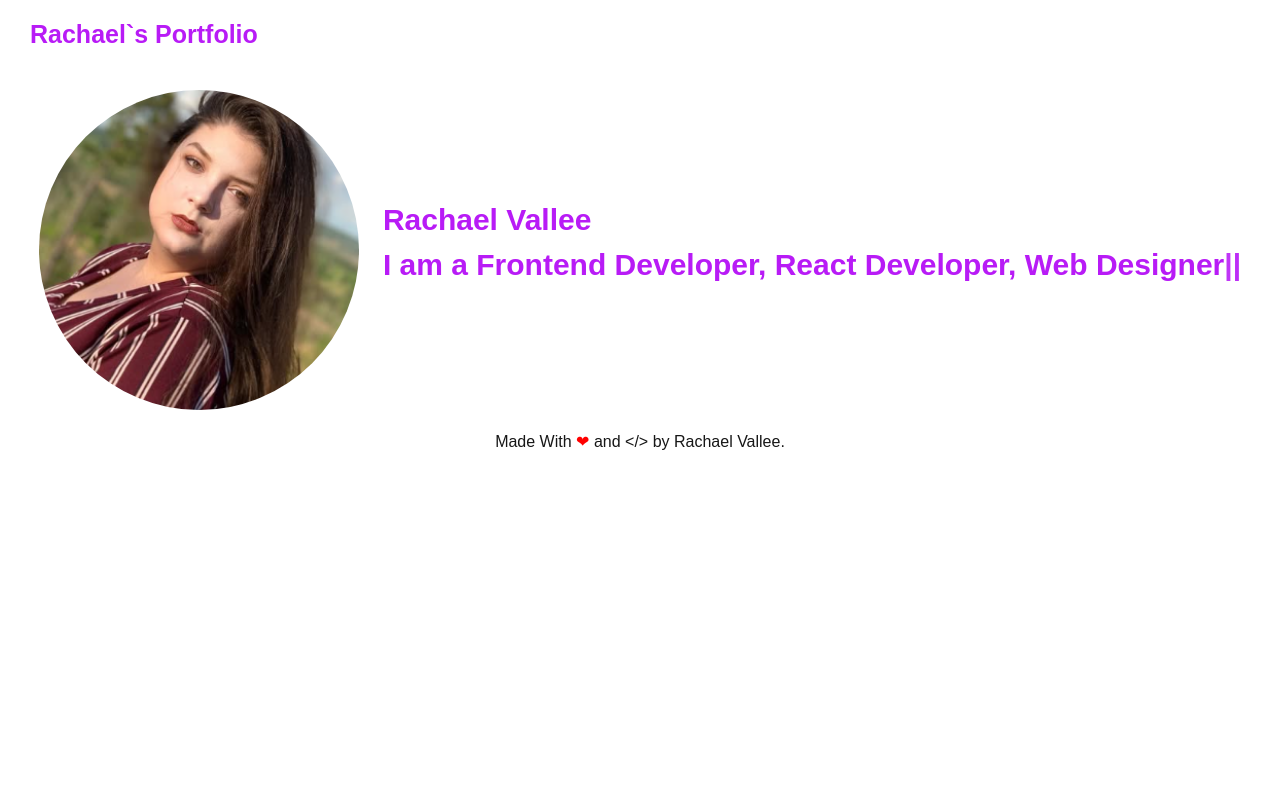
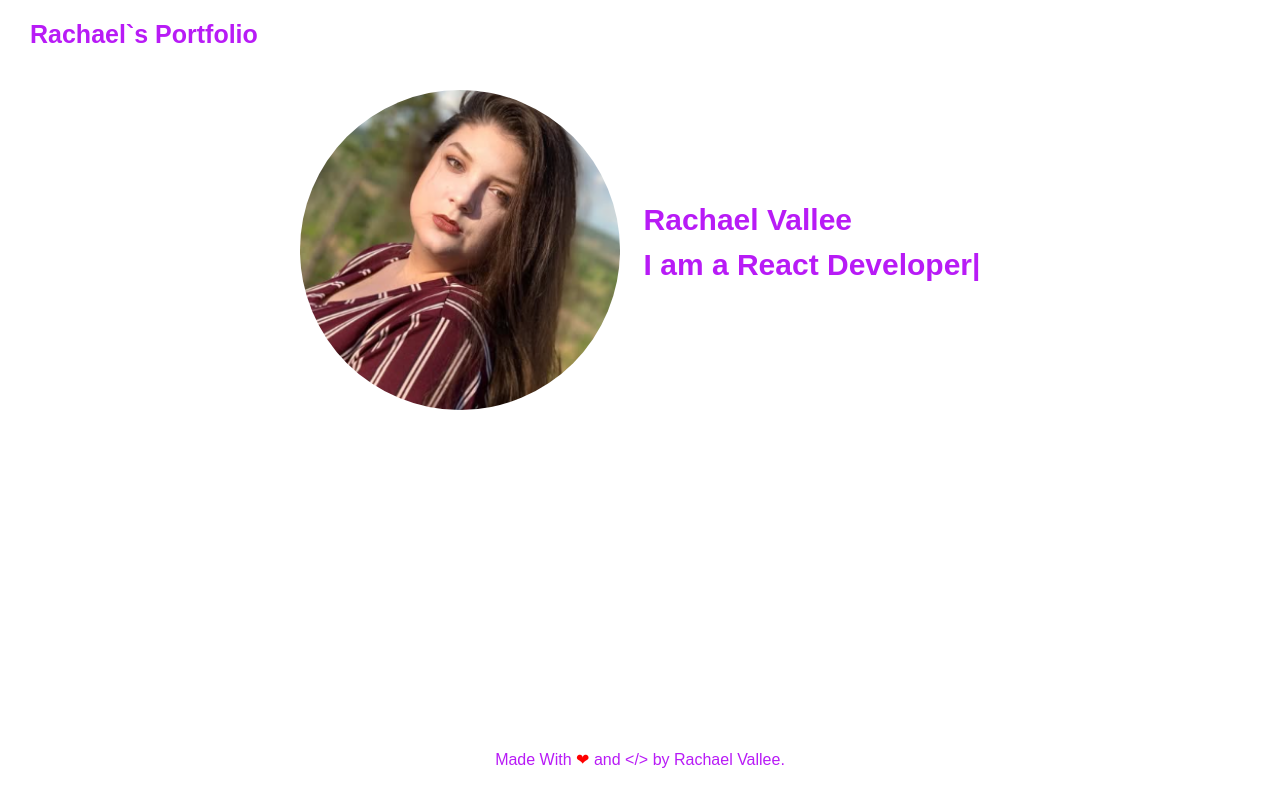
Before and after one commit to rvallee1017/new-portfolio, a Next.js app in the folder portfolio/: page / in a window 1280 px wide. Built offline with nearby package versions, Linux system fonts and the light colour scheme.

Commit message:
added code

```diff
--- a/portfolio/package.json
+++ b/portfolio/package.json
@@ -11,7 +11,8 @@
   "dependencies": {
     "next": "16.3.8",
     "react": "19.2.8",
-    "react-dom": "19.2.8"
+    "react-dom": "19.2.8",
+    "typed.js": "^3.0.0"
   },
   "devDependencies": {
     "@tailwindcss/postcss": "^4",
--- a/portfolio/src/app/page.tsx
+++ b/portfolio/src/app/page.tsx
@@ -12,7 +12,11 @@ useEffect(() => {
   if (!typedRef.current) return;
 
   const typed = new Typed(typedRef.current, {
-    strings: ["Frontend Developer, React Developer, Web Designer"],
+    strings: [
+      "Frontend Developer",
+      "React Developer",
+      "Web Designer"
+    ],
     typeSpeed: 70,
     backSpeed: 40,
     backDelay: 1500,
@@ -34,9 +38,7 @@ useEffect(() => {
               <h1 className="align-center">Rachael Vallee</h1>
               <div className="type">
                 I am a <span ref={typedRef}></span>
-                <span className="typed-cursor typed-cursor--blink" aria-hidden="true">
-                  |
-                </span>
+                <span className="typed-cursor typed-cursor--blink" aria-hidden="true"></span>
               </div>
             </div>
 
@@ -59,7 +61,7 @@ useEffect(() => {
         </section>
       </main>
 
-      <footer className="mt-5 text-center">
+      <footer className="mt-5 text-center fixed bottom-5 left-0 right-0 text-[#b81bf6] py-2">
         <p>
           Made With <span style={{ color: "red" }}>❤</span> and &lt;/&gt; by Rachael Vallee.
         </p>
```
Also changed, not shown: 1 other file (tests, documents, lock files or other folders).
